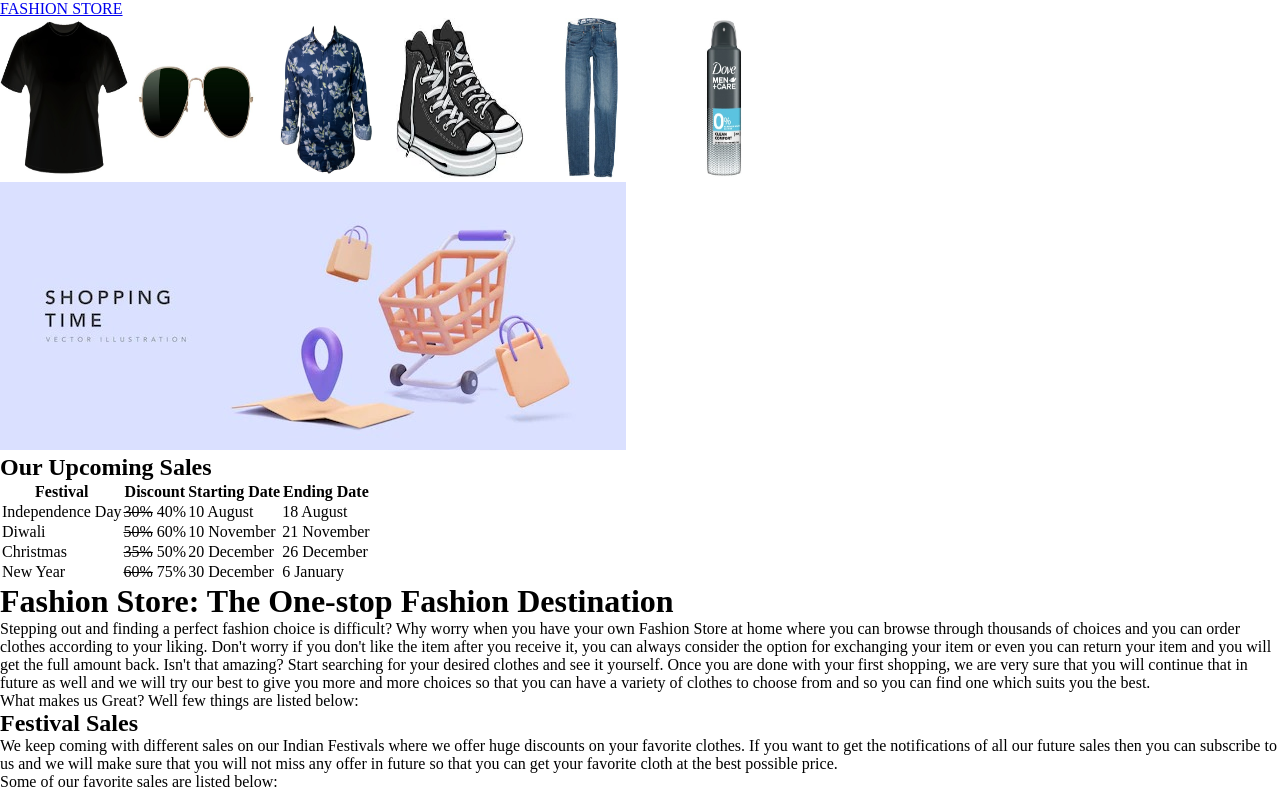
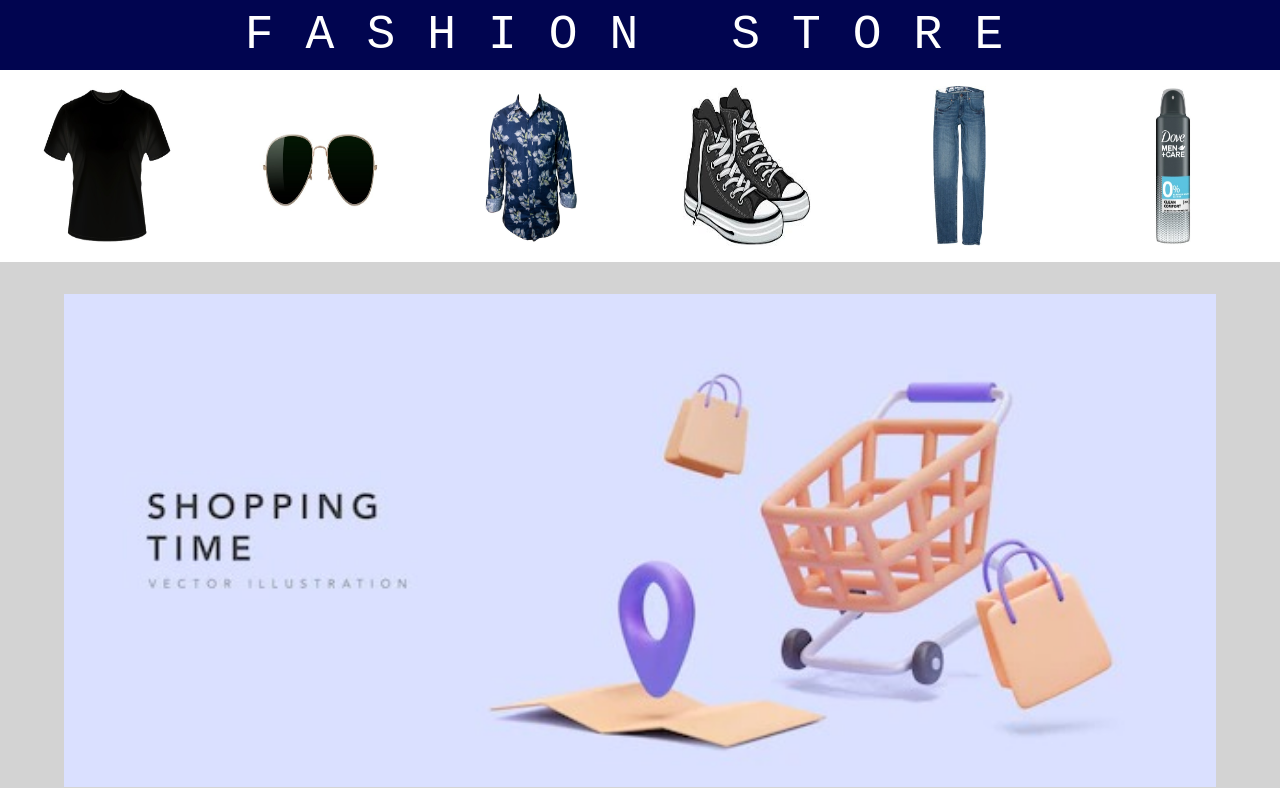
Before and after one commit to codebyBk/ui_PracticeProjects, a plain HTML site: page FashionStore/index.html in a window 1280 px wide. Shown: the top 788 px of the page. Drawn offline with Linux system fonts and the light colour scheme.

Commit message:
added css Styling

```diff
--- a/FashionStore/index.html
+++ b/FashionStore/index.html
@@ -1,11 +1,14 @@
 <!DOCTYPE html>
 <html lang="en">
+
 <head>
   <meta charset="UTF-8" />
   <meta name="viewport" content="width=device-width, initial-scale=1.0" />
   <title>Fashion Store</title>
   <link rel="stylesheet" href="style.css" />
+  <link rel="preconnect" href="https://fonts.gstatic.com" crossorigin>
 </head>
+
 <body>
   <header>
     <div class="nav">
@@ -23,7 +26,6 @@
     </div>
     <div class="shoppingTime">
       <img src="./assets/shopingtime.jpeg" alt="" />
-      </div>
       <div class="upcomingSale">
         <h2>Our Upcoming Sales</h2>
         <table class="Sales-table">
@@ -61,13 +63,23 @@
           </tbody>
         </table>
       </div>
+    </div>
     <div class="info">
       <h1>Fashion Store: The One-stop Fashion Destination</h1>
-        <p>Stepping out and finding a perfect fashion choice is difficult? Why worry when you have your own Fashion Store at home where you can browse through thousands of choices and you can order clothes according to your liking. Don't worry if you don't like the item after you receive it, you can always consider the option for exchanging your item or even you can return your item and you will get the full amount back. Isn't that amazing? Start searching for your desired clothes and see it yourself. Once you are done with your first shopping, we are very sure that you will continue that in future as well and we will try our best to give you more and more choices so that you can have a variety of clothes to choose from and so you can find one which suits you the best.
+      <p>Stepping out and finding a perfect fashion choice is difficult? Why worry when you have your own Fashion Store
+        at home where you can browse through thousands of choices and you can order clothes according to your liking.
+        Don't worry if you don't like the item after you receive it, you can always consider the option for exchanging
+        your item or even you can return your item and you will get the full amount back. Isn't that amazing? Start
+        searching for your desired clothes and see it yourself. Once you are done with your first shopping, we are very
+        sure that you will continue that in future as well and we will try our best to give you more and more choices so
+        that you can have a variety of clothes to choose from and so you can find one which suits you the best.
       </p>
       <p>What makes us Great? Well few things are listed below:</p>
       <h2>Festival Sales</h2>
-        <p>We keep coming with different sales on our Indian Festivals where we offer huge discounts on your favorite clothes. If you want to get the notifications of all our future sales then you can subscribe to us and we will make sure that you will not miss any offer in future so that you can get your favorite cloth at the best possible price.
+      <p>We keep coming with different sales on our Indian Festivals where we offer huge discounts on your favorite
+        clothes. If you want to get the notifications of all our future sales then you can subscribe to us and we will
+        make sure that you will not miss any offer in future so that you can get your favorite cloth at the best
+        possible price.
       </p>
       <p>Some of our favorite sales are listed below:
       <ul>
@@ -78,7 +90,12 @@
       </ul>
       </p>
       <h2>Payment Options</h2>
-        <p>We support a large variety of payment options so that you won't miss a cloth due to unavailability of any payment option. You can use a debit card or your credit card to make the payment. Also, you can directly use your UPI ID to make the payment. We also provide EMI options if you think you can not afford a complete amount at once. Other than that, you can directly make your payment through your bank details and even if you are not sure or you are in doubt then you can choose the Cash option where you can pay the amount in cash to our partner who will be delivering your cloth at your doorstep.
+      <p>We support a large variety of payment options so that you won't miss a cloth due to unavailability of any
+        payment option. You can use a debit card or your credit card to make the payment. Also, you can directly use
+        your UPI ID to make the payment. We also provide EMI options if you think you can not afford a complete amount
+        at once. Other than that, you can directly make your payment through your bank details and even if you are not
+        sure or you are in doubt then you can choose the Cash option where you can pay the amount in cash to our partner
+        who will be delivering your cloth at your doorstep.
       </p>
     </div>
   </main>
@@ -86,4 +103,5 @@
     &#169; 2012-2023 FashionStore.com
   </footer>
 </body>
+
 </html>
--- a/FashionStore/style.css
+++ b/FashionStore/style.css
@@ -1,8 +1,63 @@
 *{
     margin: 0;
     padding: 0;
+    font-family: "IBM Plex Mono", monospace;
+}
+.nav{
+    text-align: center;
+    letter-spacing: 2rem;
+    padding: 0.5rem;
+    background-color: #010550;
+}
+.nav a{
+    font-size: 3rem;
+    color: #fff;
+    text-decoration: none;
 }
 .items img{
     height: 20vh;
     width: 10vw;
+    margin: 1rem;
 }
+.items{
+    display: flex;
+    flex-direction: row;
+    justify-content: space-around;
+}
+.shoppingTime{
+    background-color: #D3D3D3;
+    display: flex;
+    flex-direction: column;
+    align-items: center;
+}
+.shoppingTime img, .upcomingSale table, .info, .info ul{
+    margin: 2rem;
+    width: calc(100vw - 10vw);
+}
+.upcomingSale table,th,td{
+    border-collapse: collapse;
+    border: 1px solid #000;
+    padding: 1rem;
+    text-align: center;
+}
+.upcomingSale thead th{
+    background-color: #010550;
+    color: #fff;
+}
+.upcomingSale h2{
+    text-transform: uppercase;
+    text-align: center;
+    font-size: 2rem;
+    letter-spacing: 0.2rem;
+}
+.info p, ul{
+    margin: 1rem;
+    color: #807f7f;
+}
+footer{
+    font-size: 2rem;
+    text-align: center;
+    padding: 2rem;
+    background-color: #000;
+    color: #fff;
+}
```
Lines whose indentation alone changed are shown as unchanged.
